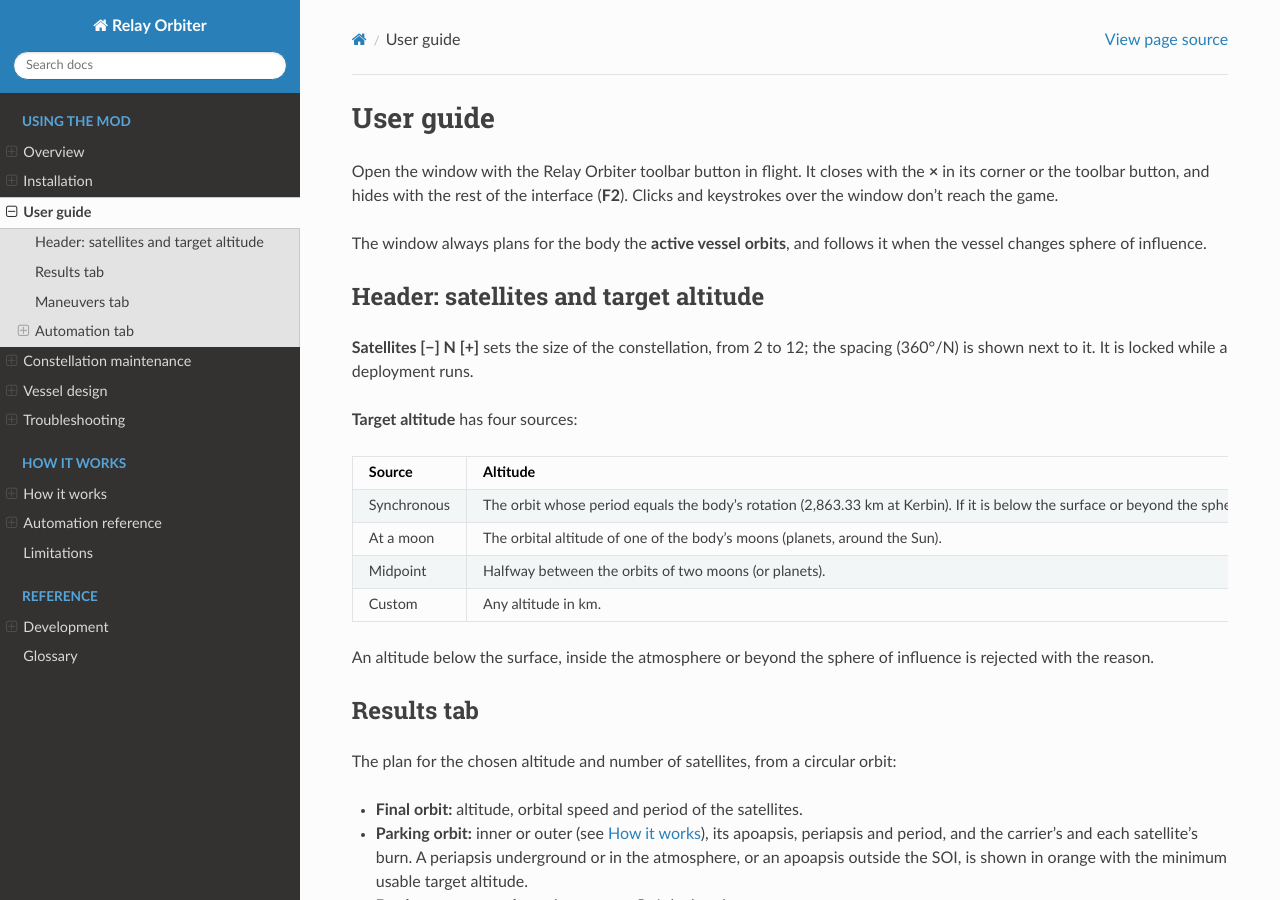
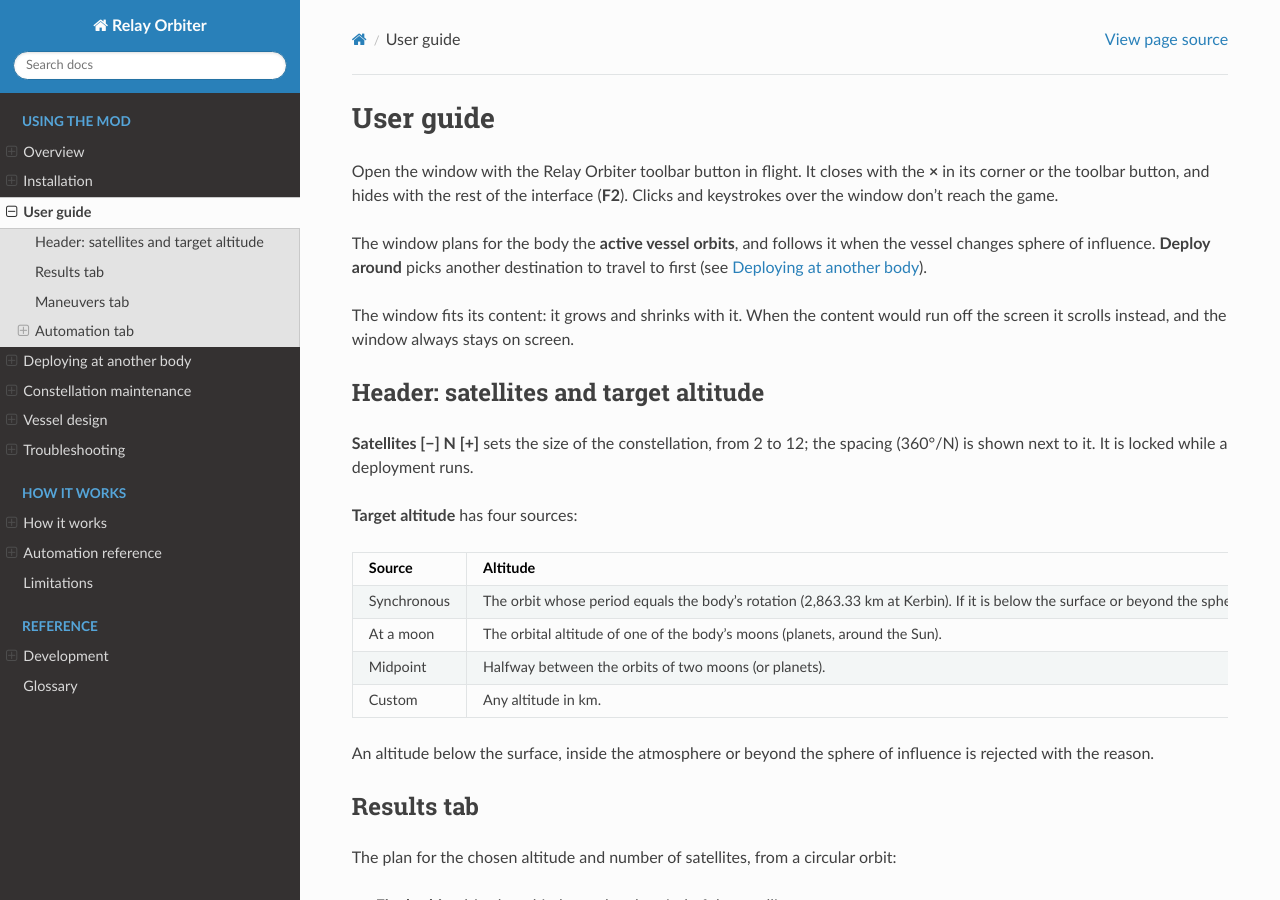
Before and after one commit to AlaNLrdE/KSP_RelayOrbiter_mod, a Sphinx documentation site: the page built from docs/source/user_guide.rst, in a window 1280 px wide and 900 px high. Built offline with Sphinx 7.4.7 and the Read the Docs theme 3.1.0, drawn with Linux system fonts in a browser that asks for light colours.

Commit message:
[relay_orbiter_mod] Docs: deploying at another body, engines and window
Co-Authored-By: Claude Opus 5.5 <noreply@anthropic.com>

```diff
--- a/docs/source/automation.rst
+++ b/docs/source/automation.rst
@@ -54,12 +54,16 @@ Every burn is flown by the same executor:
 
 - It warps to 60 s before the burn's start (half its duration before the node), points
   with SAS (maneuver mode, or prograde/retrograde for the purely tangential burns) and
-  starts on time.
+  starts on time. Once it points along the burn and has stopped turning, it warps on
+  until 10 s before ignition.
 - Full throttle, easing off over the last second of thrust; no thrust while pointing
   more than 5° off.
 - The remaining delta-v is measured along the burn's initial direction, and for the last
   1.5 s of thrust SAS holds attitude instead of chasing the node, whose direction swings
   as it shrinks. It cuts off at 0.05 m/s, or on overshoot.
+- **Engines:** when no engine is running before a burn, it activates the engines of the
+  current stage that are off (a lone satellite: the next stage's), never a satellite's
+  still on board. This is a setting, on by default, in Automation and Maintenance.
 - **Staging:** when a carrier's engine runs dry, it stages away the spent stage (up to
   4 times per burn), never a stage that would release a satellite still on board.
 - It gives up after 60 s without pointing, after 30 s without SAS (reporting the control
--- a/docs/source/index.rst
+++ b/docs/source/index.rst
@@ -21,6 +21,7 @@ comes back to the carrier.
    overview
    installation
    user_guide
+   travel
    maintenance
    vessel_design
    troubleshooting
--- a/docs/source/maintenance.rst
+++ b/docs/source/maintenance.rst
@@ -28,7 +28,7 @@ the active vessel's name:
   slots as the highest number (or the number of satellites). The window says it was
   guessed: check it.
 
-Tick or untick satellites to correct the suggestion, set the number of **Slots**
+Tick or untick satellites to correct the suggestion, set the number of **Slots** (2 to 36: bigger than one carrier deploys)
 (empty slots are fine: a satellite can be missing), and press **Suggest again** to
 start over. The list shows, for each member, its slot, how far it is off and its
 drift per orbit.
--- a/docs/source/user_guide.rst
+++ b/docs/source/user_guide.rst
@@ -5,8 +5,12 @@ Open the window with the Relay Orbiter toolbar button in flight. It closes with
 **×** in its corner or the toolbar button, and hides with the rest of the interface
 (**F2**). Clicks and keystrokes over the window don't reach the game.
 
-The window always plans for the body the **active vessel orbits**, and follows it when the
-vessel changes sphere of influence.
+The window plans for the body the **active vessel orbits**, and follows it when the
+vessel changes sphere of influence. **Deploy around** picks another destination to
+travel to first (see :doc:`travel`).
+
+The window fits its content: it grows and shrinks with it. When the content would run
+off the screen it scrolls instead, and the window always stays on screen.
 
 Header: satellites and target altitude
 --------------------------------------
```
Also changed, not shown: README.md (+3 -0 lines), docs/source/travel.rst (added, +93 -0 lines).
